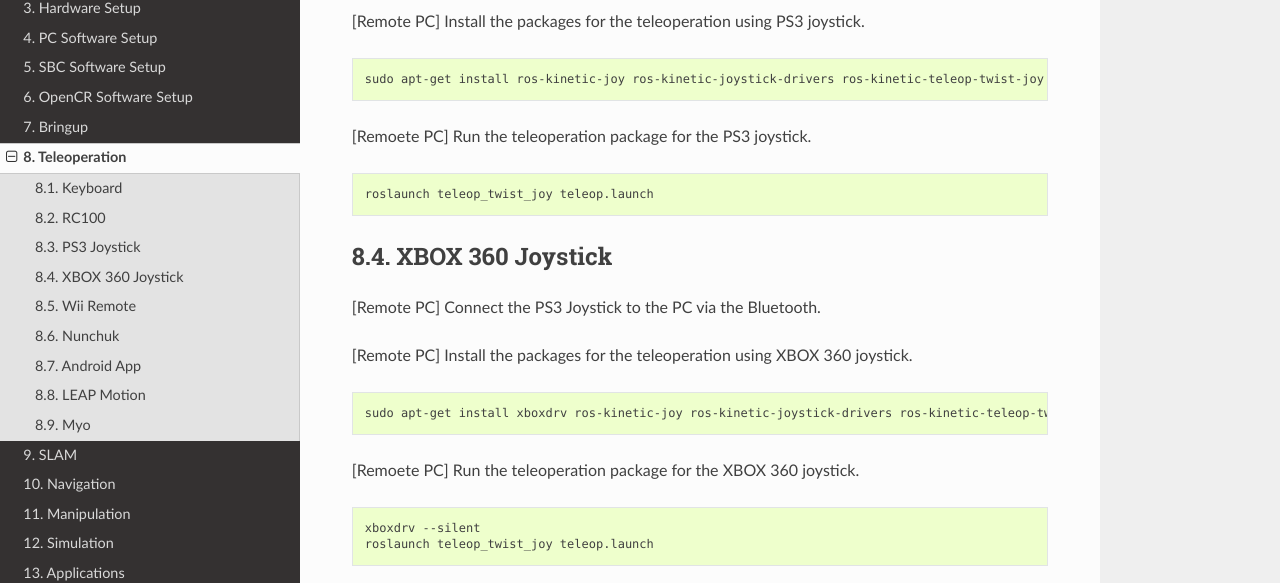
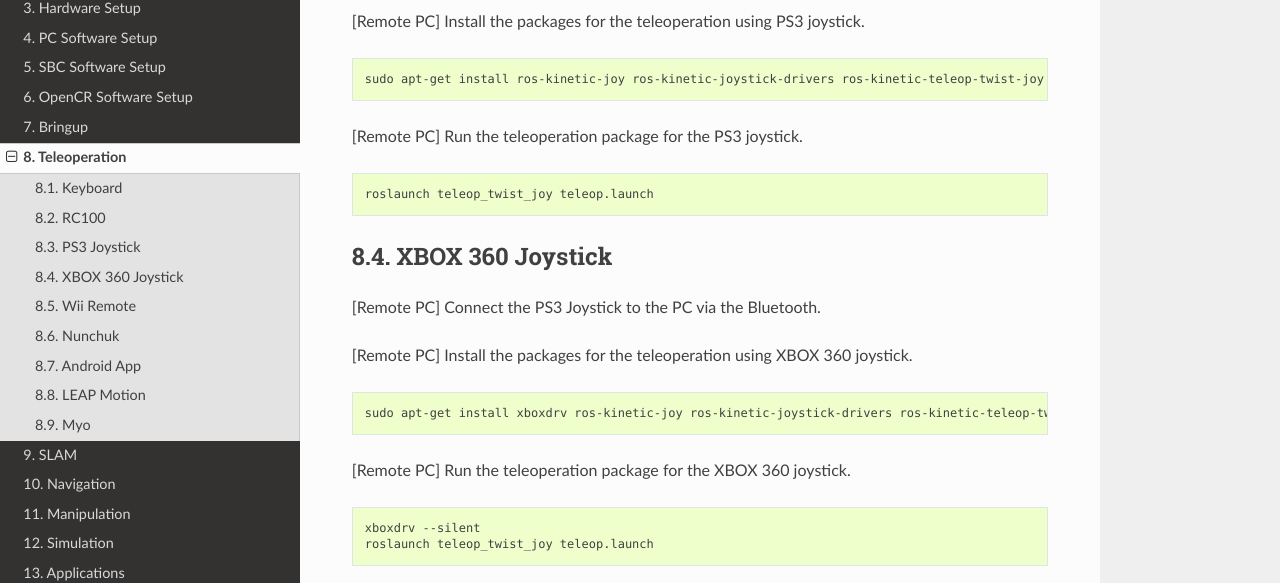
Before and after one commit to shivharis/turtlebot3_wiki, a Sphinx documentation site: the page built from docs/source/teleoperation.rst, in a window 1280 px wide and 900 px high, scrolled down 1817 px. Shown: the part 131-714 px from the top of the window. Built offline with Sphinx 7.4.7 and the Read the Docs theme 2.0.0, drawn with Linux system fonts in a browser that asks for light colours.

Commit message:
Update teleoperation.rst

```diff
--- a/docs/source/teleoperation.rst
+++ b/docs/source/teleoperation.rst
@@ -68,7 +68,7 @@
 
   sudo apt-get install ros-kinetic-joy ros-kinetic-joystick-drivers ros-kinetic-teleop-twist-joy
 
-[Remoete PC] Run the teleoperation package for the PS3 joystick.
+[Remote PC] Run the teleoperation package for the PS3 joystick.
 
 .. code-block:: bash
 
@@ -86,7 +86,7 @@
   sudo apt-get install xboxdrv ros-kinetic-joy ros-kinetic-joystick-drivers ros-kinetic-teleop-twist-joy
 
 
-[Remoete PC] Run the teleoperation package for the XBOX 360 joystick.
+[Remote PC] Run the teleoperation package for the XBOX 360 joystick.
 
 .. code-block:: bash
 
```
